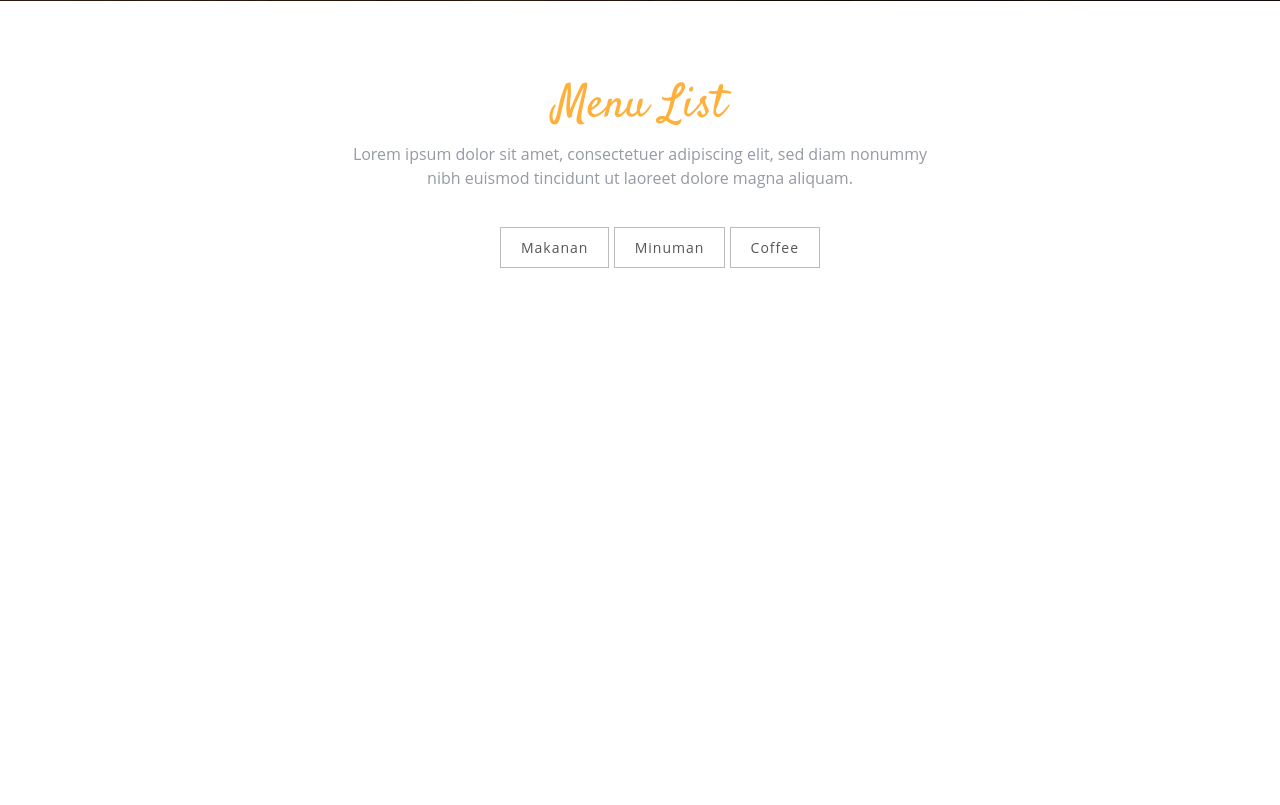
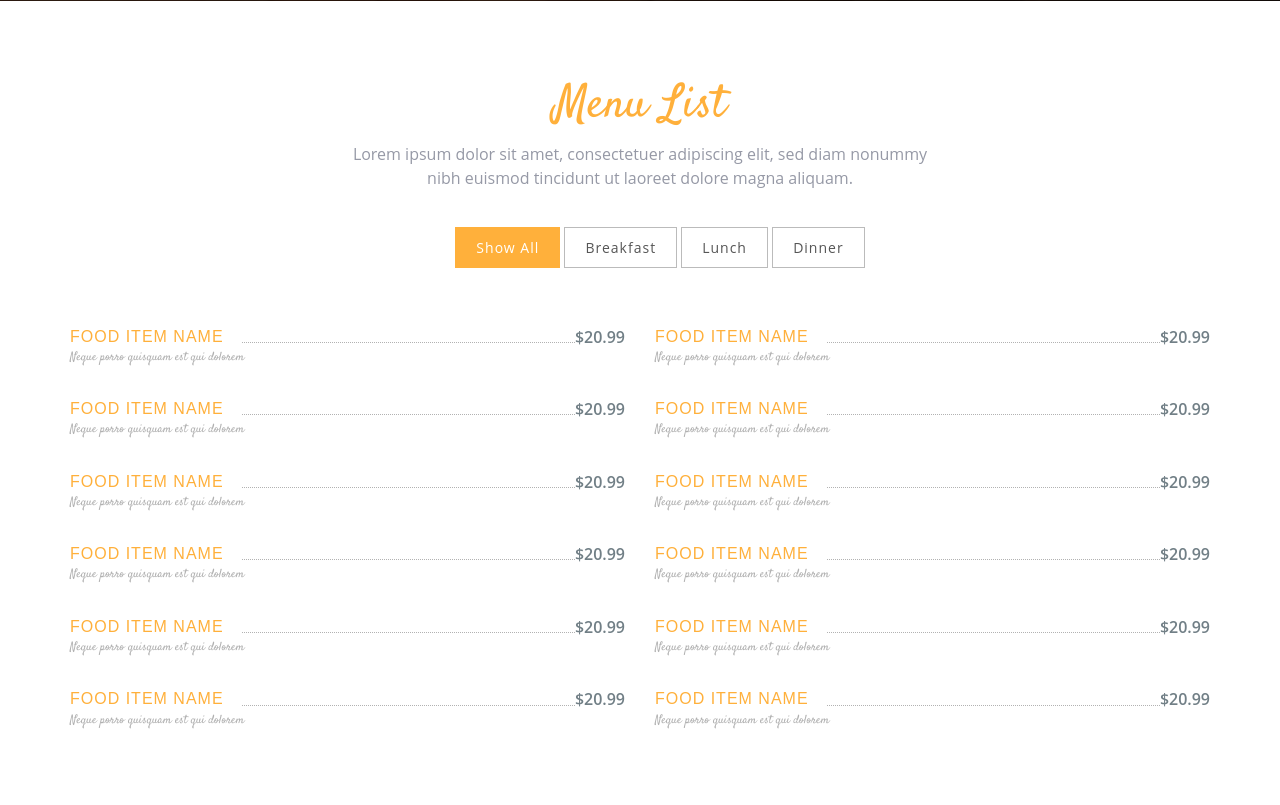
Before and after one commit to tyshafira/ProyekRPL-D-Let-sOrderHere, a PHP site: page / in a window 1280 px wide. Shown: the part 629-1434 px from the top of the page. Before the commit the page ends 897 px from the top, so only its background shows below. Run offline with PHP 8.4, Linux system fonts and the light colour scheme; data that the repository does not hold is empty; some web fonts are replaced.

```diff
--- a/index.php
+++ b/index.php
@@ -1,7 +1,3 @@
-<?php
-include 'connection.php';
-
- ?>
 
 <!DOCTYPE html>
 <html lang="en">
@@ -61,63 +57,123 @@ include 'connection.php';
 
         <div class="col-md-12  text-center" id="menu-flters">
           <ul>
-
-            <li><a class="filter" data-filter=".makanan">Makanan</a></li>
-            <li><a class="filter" data-filter=".minuman">Minuman</a></li>
-            <li><a class="filter" data-filter=".coffee">Coffee</a></li>
-
+            <li><a class="filter active" data-filter=".menu-restaurant">Show All</a></li>
+            <li><a class="filter" data-filter=".breakfast">Breakfast</a></li>
+            <li><a class="filter" data-filter=".lunch">Lunch</a></li>
+            <li><a class="filter" data-filter=".dinner">Dinner</a></li>
           </ul>
         </div>
 
-
         <div id="menu-wrapper">
 
-       <?php
-       $result = mysqli_query($link, "SELECT * FROM menu WHERE jenis_menu=1");
+          <div class="breakfast menu-restaurant">
+            <span class="clearfix">
+              <a class="menu-title" href="#" data-meal-img="assets/img/restaurant/rib.jpg">Food Item Name</a>
+              <span style="left: 166px; right: 44px;" class="menu-line"></span>
+              <span class="menu-price">$20.99</span>
+            </span>
+            <span class="menu-subtitle">Neque porro quisquam est qui dolorem</span>
+          </div>
 
-    while ($data = mysqli_fetch_assoc($result) )
-       {
-          echo "<div class=\"makanan menu-restaurant\">";
-           echo "<span class=\"clearfix\">";
-              echo "<a class=\"menu-title\" href=\"#\" data-meal-img=\"assets/img/restaurant/rib.jpg\">$data[nama_menu]</a>";
-              echo "<span style=\"left: 166px; right: 44px;\" class=\"menu-line\"></span>";
-              echo "<span class=\"menu-price\">$data[harga_menu]</span>";
-           echo  "</span>";
-            echo "<span class=\"menu-subtitle\">Neque porro quisquam est qui dolorem</span>";
+          <div class="breakfast menu-restaurant">
+            <span class="clearfix">
+              <a class="menu-title" href="#" data-meal-img="assets/img/restaurant/rib.jpg">Food Item Name</a>
+              <span style="left: 166px; right: 44px;" class="menu-line"></span>
+              <span class="menu-price">$20.99</span>
+            </span>
+            <span class="menu-subtitle">Neque porro quisquam est qui dolorem</span>
+          </div>
 
+          <div class="breakfast menu-restaurant">
+            <span class="clearfix">
+              <a class="menu-title" href="#" data-meal-img="assets/img/restaurant/rib.jpg">Food Item Name</a>
+              <span style="left: 166px; right: 44px;" class="menu-line"></span>
+              <span class="menu-price">$20.99</span>
+            </span>
+            <span class="menu-subtitle">Neque porro quisquam est qui dolorem</span>
+          </div>
 
+          <div class="breakfast menu-restaurant">
+            <span class="clearfix">
+              <a class="menu-title" href="#" data-meal-img="assets/img/restaurant/rib.jpg">Food Item Name</a>
+              <span style="left: 166px; right: 44px;" class="menu-line"></span>
+              <span class="menu-price">$20.99</span>
+            </span>
+            <span class="menu-subtitle">Neque porro quisquam est qui dolorem</span>
+          </div>
 
-        echo "<div class=\"col-md-12  text-right\" id=\"menu-flters\">";
-          echo "<ul>";
-            echo "<li><a class=\"filter\" data-filter=\".tambah\">Add</a></li>" ;
-          echo "</ul>";
-         echo "</div>";
-            echo "</div>";
-        }
+          <div class="lunch menu-restaurant">
+            <span class="clearfix">
+              <a class="menu-title" href="#" data-meal-img="assets/img/restaurant/rib.jpg">Food Item Name</a>
+              <span style="left: 166px; right: 44px;" class="menu-line"></span>
+              <span class="menu-price">$20.99</span>
+            </span>
+            <span class="menu-subtitle">Neque porro quisquam est qui dolorem</span>
+          </div>
 
-        $result = mysqli_query($link, "SELECT * FROM menu WHERE jenis_menu=2");
+          <div class="lunch menu-restaurant">
+            <span class="clearfix">
+              <a class="menu-title" href="#" data-meal-img="assets/img/restaurant/rib.jpg">Food Item Name</a>
+              <span style="left: 166px; right: 44px;" class="menu-line"></span>
+              <span class="menu-price">$20.99</span>
+            </span>
+            <span class="menu-subtitle">Neque porro quisquam est qui dolorem</span>
+          </div>
 
-    while ($data = mysqli_fetch_assoc($result) )
-       {
-          echo "<div class=\"minuman menu-restaurant\">";
-           echo "<span class=\"clearfix\">";
-              echo "<a class=\"menu-title\" href=\"#\" data-meal-img=\"assets/img/restaurant/rib.jpg\">$data[nama_menu]</a>";
-              echo "<span style=\"left: 166px; right: 44px;\" class=\"menu-line\"></span>";
-              echo "<span class=\"menu-price\">$data[harga_menu]</span>";
-           echo  "</span>";
-            echo "<span class=\"menu-subtitle\">Neque porro quisquam est qui dolorem</span>";
+          <div class="lunch menu-restaurant">
+            <span class="clearfix">
+              <a class="menu-title" href="#" data-meal-img="assets/img/restaurant/rib.jpg">Food Item Name</a>
+              <span style="left: 166px; right: 44px;" class="menu-line"></span>
+              <span class="menu-price">$20.99</span>
+            </span>
+            <span class="menu-subtitle">Neque porro quisquam est qui dolorem</span>
+          </div>
 
+          <div class="lunch menu-restaurant">
+            <span class="clearfix">
+              <a class="menu-title" href="#" data-meal-img="assets/img/restaurant/rib.jpg">Food Item Name</a>
+              <span style="left: 166px; right: 44px;" class="menu-line"></span>
+              <span class="menu-price">$20.99</span>
+            </span>
+            <span class="menu-subtitle">Neque porro quisquam est qui dolorem</span>
+          </div>
 
+          <div class="lunch menu-restaurant">
+            <span class="clearfix">
+              <a class="menu-title" href="#" data-meal-img="assets/img/restaurant/rib.jpg">Food Item Name</a>
+              <span style="left: 166px; right: 44px;" class="menu-line"></span>
+              <span class="menu-price">$20.99</span>
+            </span>
+            <span class="menu-subtitle">Neque porro quisquam est qui dolorem</span>
+          </div>
 
-        echo "<div class=\"col-md-12  text-right\" id=\"menu-flters\">";
-          echo "<ul>";
-            echo "<li><a class=\"filter\" data-filter=\".tambah\">Add</a></li>" ;
-          echo "</ul>";
-         echo "</div>";
-            echo "</div>";
-        }
-        ?>
+          <div class="dinner menu-restaurant">
+            <span class="clearfix">
+              <a class="menu-title" href="#" data-meal-img="assets/img/restaurant/rib.jpg">Food Item Name</a>
+              <span style="left: 166px; right: 44px;" class="menu-line"></span>
+              <span class="menu-price">$20.99</span>
+            </span>
+            <span class="menu-subtitle">Neque porro quisquam est qui dolorem</span>
+          </div>
 
+          <div class="dinner menu-restaurant">
+            <span class="clearfix">
+              <a class="menu-title" href="#" data-meal-img="assets/img/restaurant/rib.jpg">Food Item Name</a>
+              <span style="left: 166px; right: 44px;" class="menu-line"></span>
+              <span class="menu-price">$20.99</span>
+            </span>
+            <span class="menu-subtitle">Neque porro quisquam est qui dolorem</span>
+          </div>
+
+          <div class="dinner menu-restaurant">
+            <span class="clearfix">
+              <a class="menu-title" href="#" data-meal-img="assets/img/restaurant/rib.jpg">Food Item Name</a>
+              <span style="left: 166px; right: 44px;" class="menu-line"></span>
+              <span class="menu-price">$20.99</span>
+            </span>
+            <span class="menu-subtitle">Neque porro quisquam est qui dolorem</span>
+          </div>
+        </div>
 
       </div>
     </div>
```
